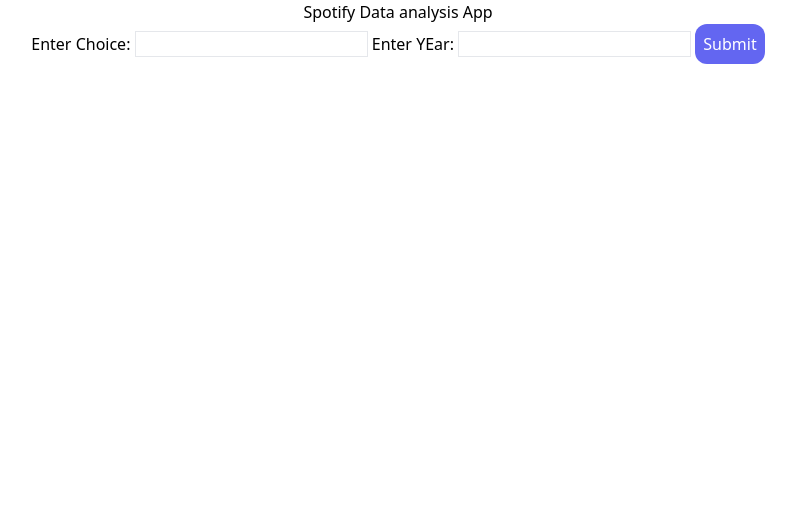
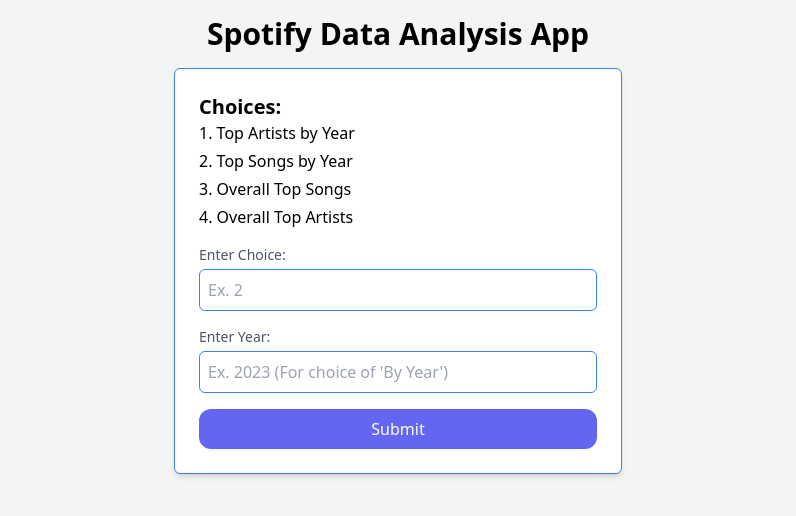
Before and after one commit to AJAmit17/Mini-Project_Python, a Flask app: page / in a window 1280 px wide. Shown: the top 516 px of the page, without its empty margins (242-1038 px from the left). Run offline with Flask 3, Linux system fonts and the light colour scheme; some libraries are stand-ins or nearby versions.

Commit message:
minor fix

```diff
--- a/app.py
+++ b/app.py
@@ -74,6 +74,7 @@
     df: DataFrame
     """
     top_songs = df[['track_name', 'streams']].sort_values('streams', ascending=False).head()
+    top_songs['streams'] = pd.to_numeric(top_songs['streams'], errors='coerce')
 
     plt.figure(figsize=(15, 8))
     sns.set(style='whitegrid')
@@ -96,6 +97,9 @@
     df : Dataframe
     """
     top_artists = df.groupby('artist(s)_name').agg({'streams':'sum'}).reset_index().sort_values('streams', ascending=False).head()
+
+    df['streams'] = pd.to_numeric(df['streams'], errors='coerce')
+    df = df.dropna(subset=['streams'])
 
     plt.figure(figsize=(15, 8))
     sns.set(style='whitegrid')
--- a/templates/base.html
+++ b/templates/base.html
@@ -6,8 +6,8 @@
     <title>{% block title %}{% endblock %}</title>
     <script src="https://cdn.tailwindcss.com"></script>
 </head>
-<body>
-    <div class="flex flex-col items-center">
+<body class="bg-gray-100">
+    <div class="container mx-auto p-4">
         {% block content %}
         {% endblock %}
     </div>
--- a/templates/index.html
+++ b/templates/index.html
@@ -3,12 +3,25 @@
 {% block title %}Top Streamed Artists App{% endblock %}
 
 {% block content %}
-    <h1>Spotify Data analysis App</h1>
-    <form action="/result" method="post">
-        <label for="year">Enter Choice:</label>
-        <input type="text" id="choice" name="choice" class="border" required>
-        <label for="year">Enter YEar:</label>
-        <input type="text" id="year" name="year" class="border" required>
-        <button class="bg-indigo-500 p-2 rounded-xl text-white" type="submit">Submit</button>
+    <h1 class="text-3xl font-bold mb-4 text-center">Spotify Data Analysis App</h1>
+    <form action="/result" method="post" class="max-w-md mx-auto bg-white p-6 border border-blue-500 rounded-md shadow-md">
+
+        <div class="mb-4">
+            <h3 class="text-xl font-bold">Choices:</h3>
+            <ol class="list-decimal list-inside">
+                <li class="mb-1">Top Artists by Year</li>
+                <li class="mb-1">Top Songs by Year</li>
+                <li class="mb-1">Overall Top Songs</li>
+                <li class="mb-1">Overall Top Artists</li>
+            </ol>
+        </div>
+
+        <label for="choice" class="block text-sm font-medium text-gray-600">Enter Choice:</label>
+        <input type="text" id="choice" name="choice" class="mt-1 p-2 border border-blue-500 rounded-md w-full" placeholder="Ex. 2" required>
+
+        <label for="year" class="block mt-4 text-sm font-medium text-gray-600">Enter Year:</label>
+        <input type="text" id="year" name="year" class="mt-1 p-2 border border-blue-500 rounded-md w-full" placeholder="Ex. 2023 (For choice of 'By Year')">
+
+        <button class="mt-4 bg-indigo-500 p-2 rounded-xl text-white hover:bg-indigo-700 w-full" type="submit">Submit</button>
     </form>
 {% endblock %}
--- a/templates/result.html
+++ b/templates/result.html
@@ -3,7 +3,7 @@
 {% block title %}Result{% endblock %}
 
 {% block content %}
-    <h1>Result</h1>
-    <img src="{{ plot_filename }}" alt="Result image">
-    <p><a class="text-blue" href="/">Go back to home</a></p>
+<h1 class="text-3xl font-bold mb-4">Result</h1>
+<img src="{{ plot_filename }}" alt="Result image" class="max-w-full mb-4 rounded-md shadow-md">
+<p><a href="/" class="text-blue-500 hover:underline">Go back to home</a></p>
 {% endblock %}
```
Also changed, not shown: static/overall_top_songs.png, static/top_artists.png, static/top_artists_2023.png, static/top_songs_2023.png, 1 other file.
